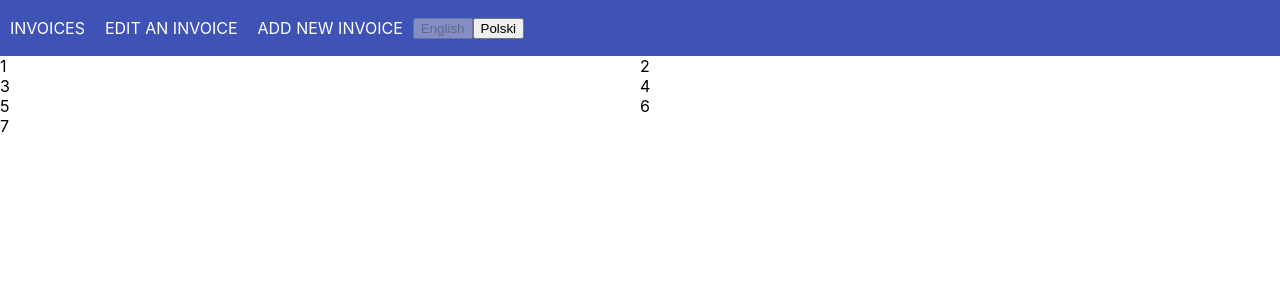
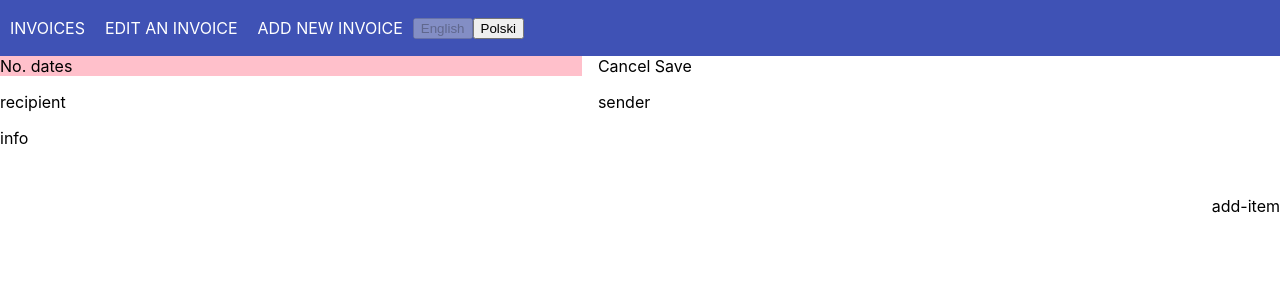
Before and after one commit to sandra-kuczynska/learn-react, a React (Create React App) app: page /invoices/add in a window 1280 px wide. Shown: the top 300 px of the page. Built offline with nearby package versions, Linux system fonts and the light colour scheme.

Commit message:
Initial grid

```diff
--- a/src/components/NavBar/NavLinks.js
+++ b/src/components/NavBar/NavLinks.js
@@ -35,7 +35,7 @@ const NavLinks = () => {
   return (
     <ul>
       <li>
-        <Link to="#">{t("invoices")}</Link>
+        <Link to="">{t("invoices")}</Link>
       </li>
       <li>
         <Link to="#">EDIT AN INVOICE</Link>
--- a/src/pages/invoice.js
+++ b/src/pages/invoice.js
@@ -3,13 +3,12 @@ import styles from "./invoice.module.css";
 const Invoice = () => {
   return (
     <div className={styles.grid}>
-      <div className="grid__element grid__element--1">1</div>
-      <div className="grid__element grid__element--2">2</div>
-      <div className="grid__element grid__element--3">3</div>
-      <div className="grid__element grid__element--4">4</div>
-      <div className="grid__element grid__element--5">5</div>
-      <div className="grid__element grid__element--6">6</div>
-      <div className="grid__element grid__element--7">7</div>
+      <div className={styles.noDates}>No. dates</div>
+      <div className={styles.saveCancel}>Cancel Save</div>
+      <div className={styles.recipient}>recipient</div>
+      <div className={styles.sender}>sender</div>
+      <div className={styles.info}>info</div>
+      <div className={styles.addItem}>add-item</div>
     </div>
   );
 };
--- a/src/pages/invoice.module.css
+++ b/src/pages/invoice.module.css
@@ -1,20 +1,37 @@
 .grid {
   display: grid;
+  grid-template-areas:
+    "no-dates save-cancel"
+    "recipient sender"
+    "info info"
+    "add-item add-item";
   grid-template-columns: 1fr 1fr;
-  grid-template-rows: 7;
+  column-gap: 16px;
+  row-gap: 16px;
 }
 
-.grid__element--1 {
-  grid-column: 1;
-  grid-row: 1;
+.noDates {
+  background: pink;
+  grid-column-start: 1/2;
 }
 
-.grid__element--2 {
-  grid-column: 2;
-  grid-row: 1;
+.saveCancel {
+  grid-area: save-cancel;
 }
 
-.grid__element--3 {
-  grid-column: 1;
-  grid-row: 3;
+.recipient {
+  grid-area: recipient;
 }
+
+.sender {
+  grid-area: sender;
+}
+
+.info {
+  grid-column-start: 1;
+  grid-column-end: 3;
+}
+
+.addItem {
+  grid-area: addItem;
+}
```
